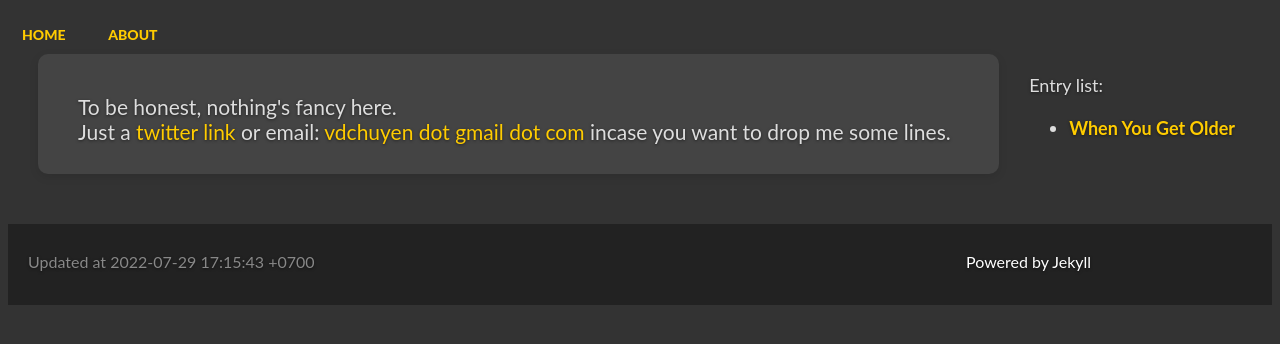
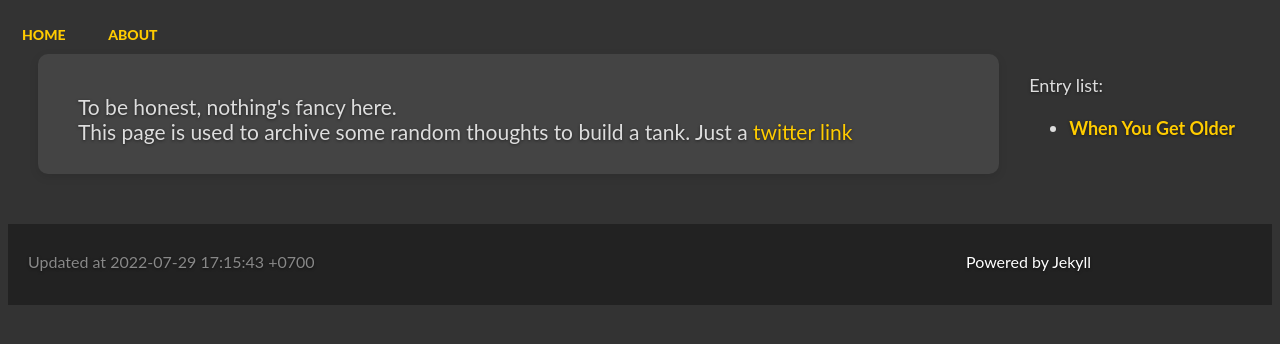
Before and after one commit to vdchuyen/chuyen-vn, a Jekyll site: the page built from about/index.html, in a window 1280 px wide. Shown: the top 344 px of the page. Built offline with Jekyll 4.4.1, drawn with Linux system fonts in a browser that asks for light colours; Markdown is read by kramdown in place of the engine named in the settings.

Commit message:
Update index.html

```diff
--- a/about/index.html
+++ b/about/index.html
@@ -6,6 +6,8 @@ layout: default
 <article>
 To be honest, nothing's fancy here.  <br>
 
-Just a <a href="https://twitter.com/vdchuyen">twitter link</a> or email: <a>vdchuyen dot gmail dot com</a> incase you want to drop me some lines.
+This page is used to archive some random thoughts to build a tank.
+
+Just a <a href="https://twitter.com/vdchuyen">twitter link</a>
 
 </article>
```
